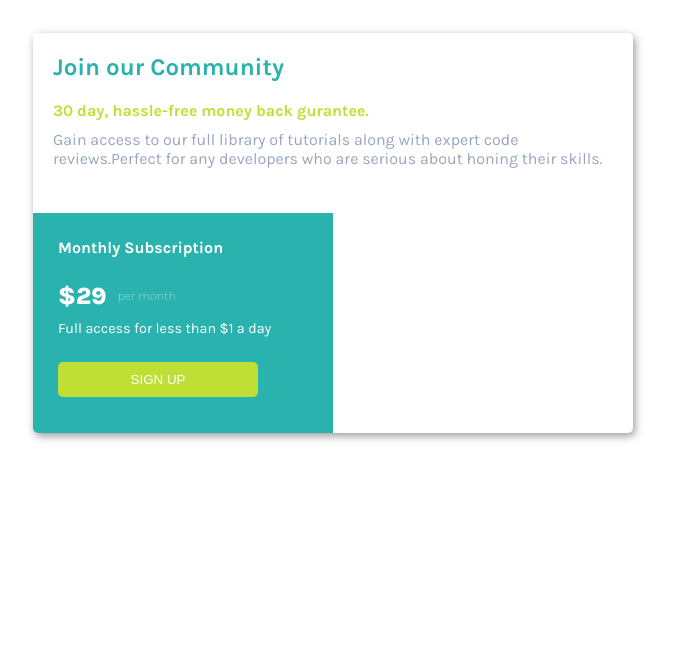
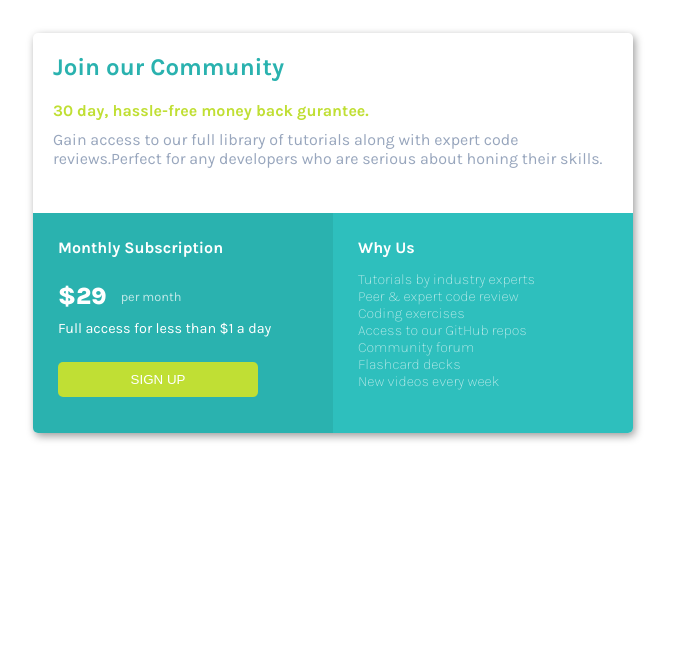
Before and after one commit to SkySubham/pricing--card-frontend-mentor-challenge, a plain HTML site: page index.html in a window 1280 px wide. Shown: the whole page, without its empty margins (0-673 px from the left). Drawn offline with Linux system fonts and the light colour scheme.

Commit message:
Update style.css

```diff
--- a/style.css
+++ b/style.css
@@ -26,24 +26,21 @@ h2,h4,p{
   padding:20px;
 }
 #bottom-section{
+  display:flex;
   width:100%;
   height:55%;
   color:white;
 }
 #bottom-left-section{
-  width:50%;
+  flex-basis:50%;
   height:100%;
-  display:inline-block;
-  vertical-align:top;
   background-color:#2ab2af;
   padding:25px;
 }
 #bottom-right-section{
-  width:50%;
+  flex-basis:50%;
   height:100%;
   background-color:#2ebfbd;
-  display:inline-block;
-  vertical-align:top;
   padding:25px;
 }
 #top-section h2{
@@ -78,25 +75,24 @@ button:hover{
   transform:scale(1.1);
 }
 
+#price-container{
+  display:flex;
+  align-items:center;
+  margin-bottom:10px;
+}
+
 #price{
-  display:inline-block;
+ flex-grow:0.1;
  font-weight:900;
  font-size:1.5rem;
 }
 
 #text{
-  display:inline-block;
-  position:relative;
-  top:-4px;
-  font-weight:200;
-  opacity:0.6;
+  font-weight:400;
+  opacity:0.7;
   font-size:0.8rem;
-  margin-left:7px;
 }
 
-#price-container{
-  margin-bottom:10px;
-}
 #bottom-left-section p{
   font-size:0.9rem;
 }
@@ -107,3 +103,12 @@ ul{
   padding:0;
   list-style:none;
 }
+@media(max-width:576px){
+   #card{
+    width:100%;
+    height:100%;
+  }
+  #bottom-section{
+    flex-direction:column;
+  }
+}
```
